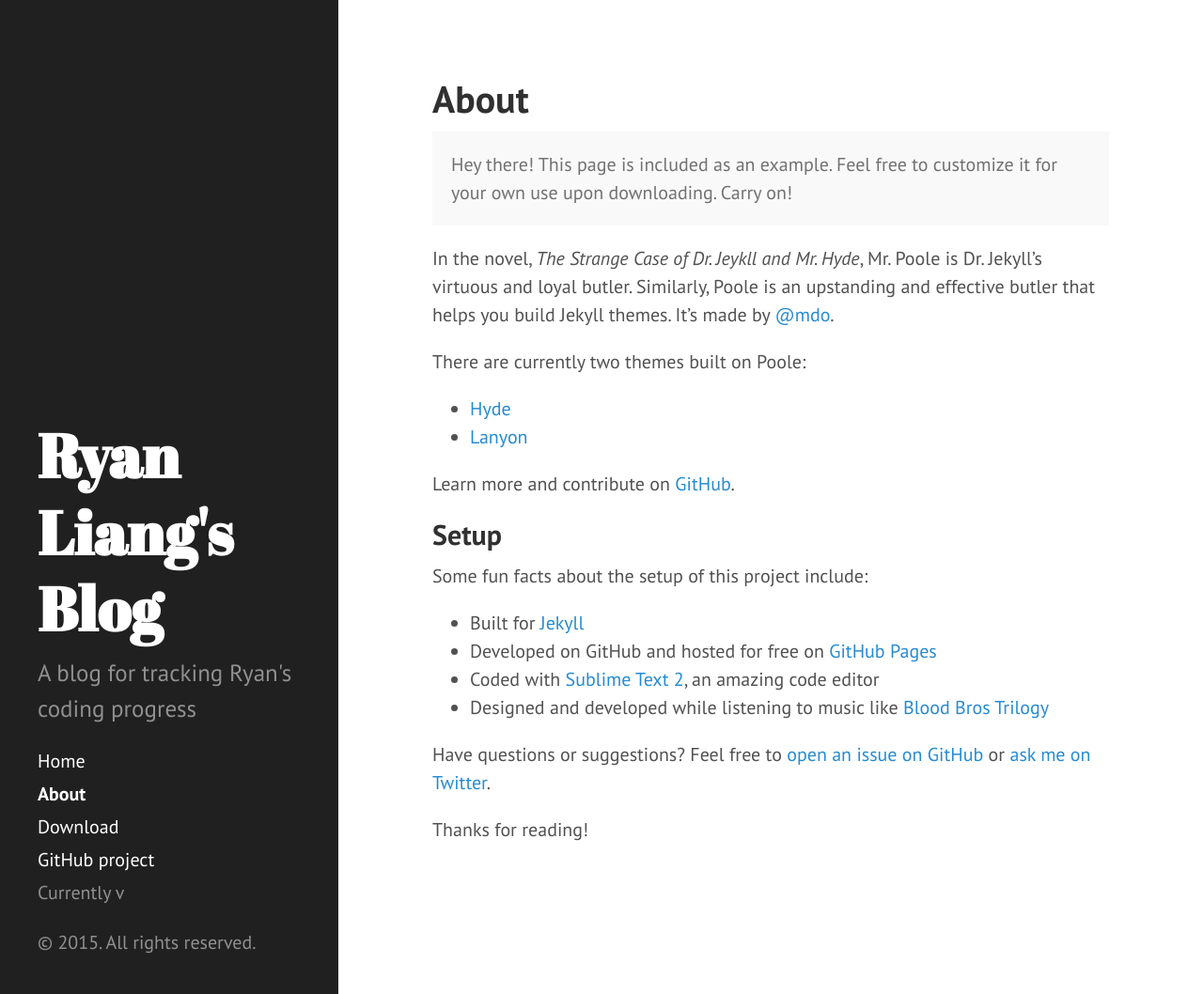
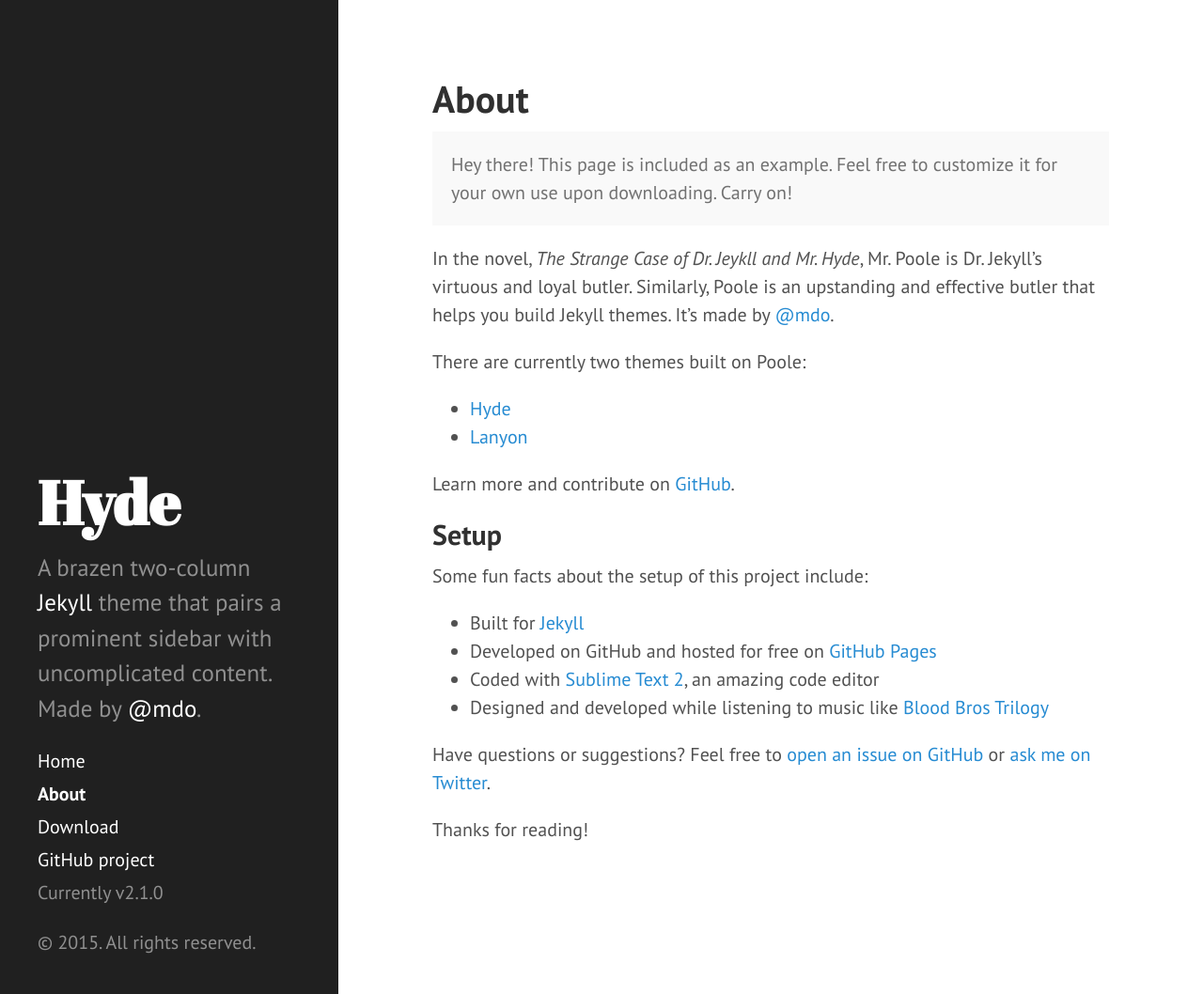
Before and after one commit to ryanliang/ryanliang.github.io, a Jekyll site: the page built from about.md, in a window 1280 px wide and 1058 px high. Shown: the whole window at 94% size. Built offline with Jekyll 4.4.1, drawn with Linux system fonts in a browser that asks for light colours; Markdown is read by kramdown in place of the engine named in the settings.

Commit message:
updated config file

```diff
--- a/_config.yml
+++ b/_config.yml
@@ -1,18 +1,26 @@
-# Site settings
-title: Ryan Liang's Blog
-description: >
-  A blog for tracking Ryan's coding progress
+# Dependencies
+markdown:         redcarpet
+highlighter:      pygments
 
-baseurl: "" # the subpath of your site, e.g. /blog/
-url: "http://ryanliang.com" # the base hostname & protocol for your site
+# Permalinks
+permalink:        pretty
+relative_permalinks: true
+
+# Setup
+title:            Hyde
+tagline:          'A Jekyll theme'
+description:      'A brazen two-column <a href="http://jekyllrb.com" target="_blank">Jekyll</a> theme that pairs a prominent sidebar with uncomplicated content. Made by <a href="https://twitter.com/mdo" target="_blank">@mdo</a>.'
+url:              http://hyde.getpoole.com
+baseurl:          /
 
 author:
-  fullname: Ryan Liang
-  github: ryanliang
-  twitter: ryanliang
-  # disqus: your_disqus_username
+  name:           'Mark Otto'
+  url:            https://twitter.com/mdo
 
-# google_analytics: 'UA-XXXXXXXX-X'
+paginate:         5
 
-# Build settings
-markdown: kramdown
+# Custom vars
+version:          2.1.0
+
+github:
+  repo:           https://github.com/poole/hyde
```
